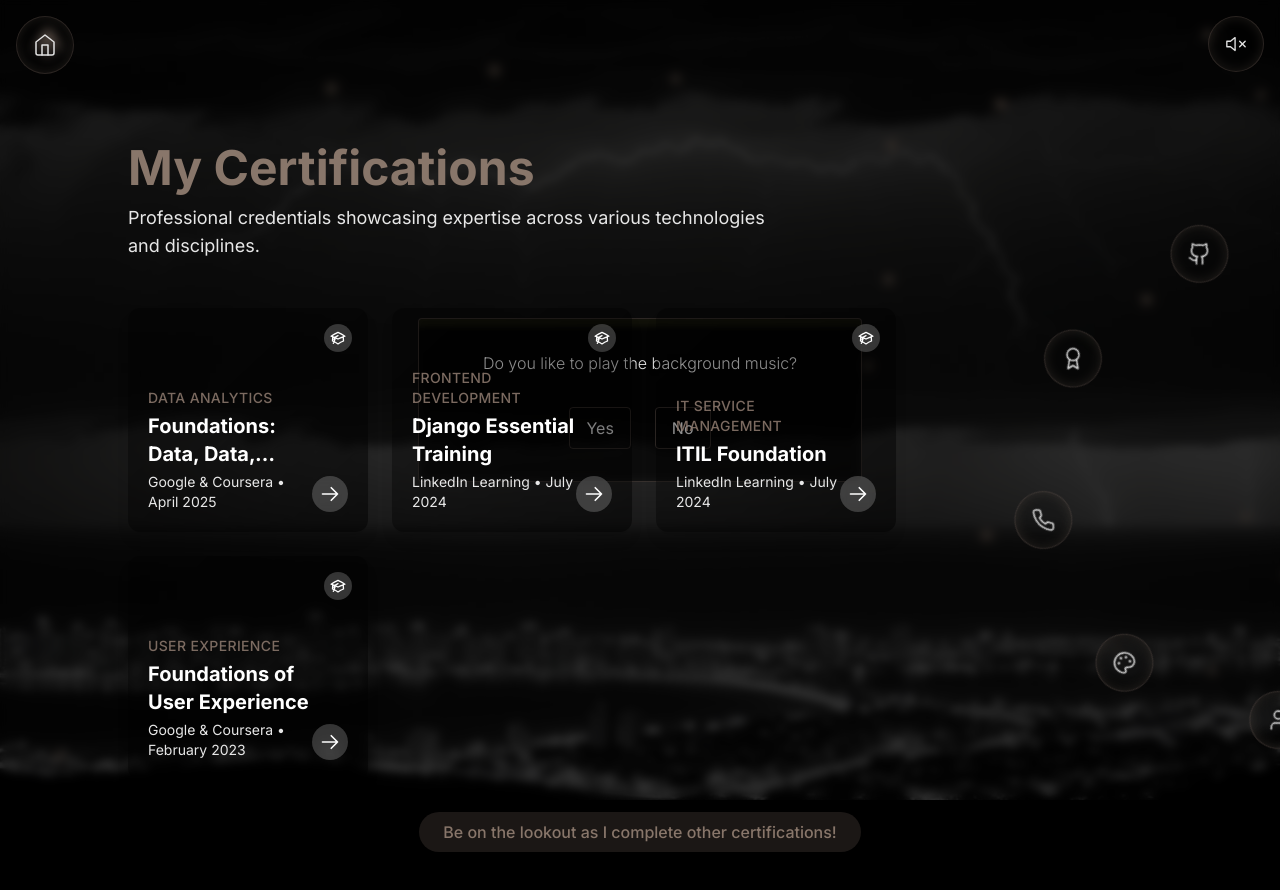
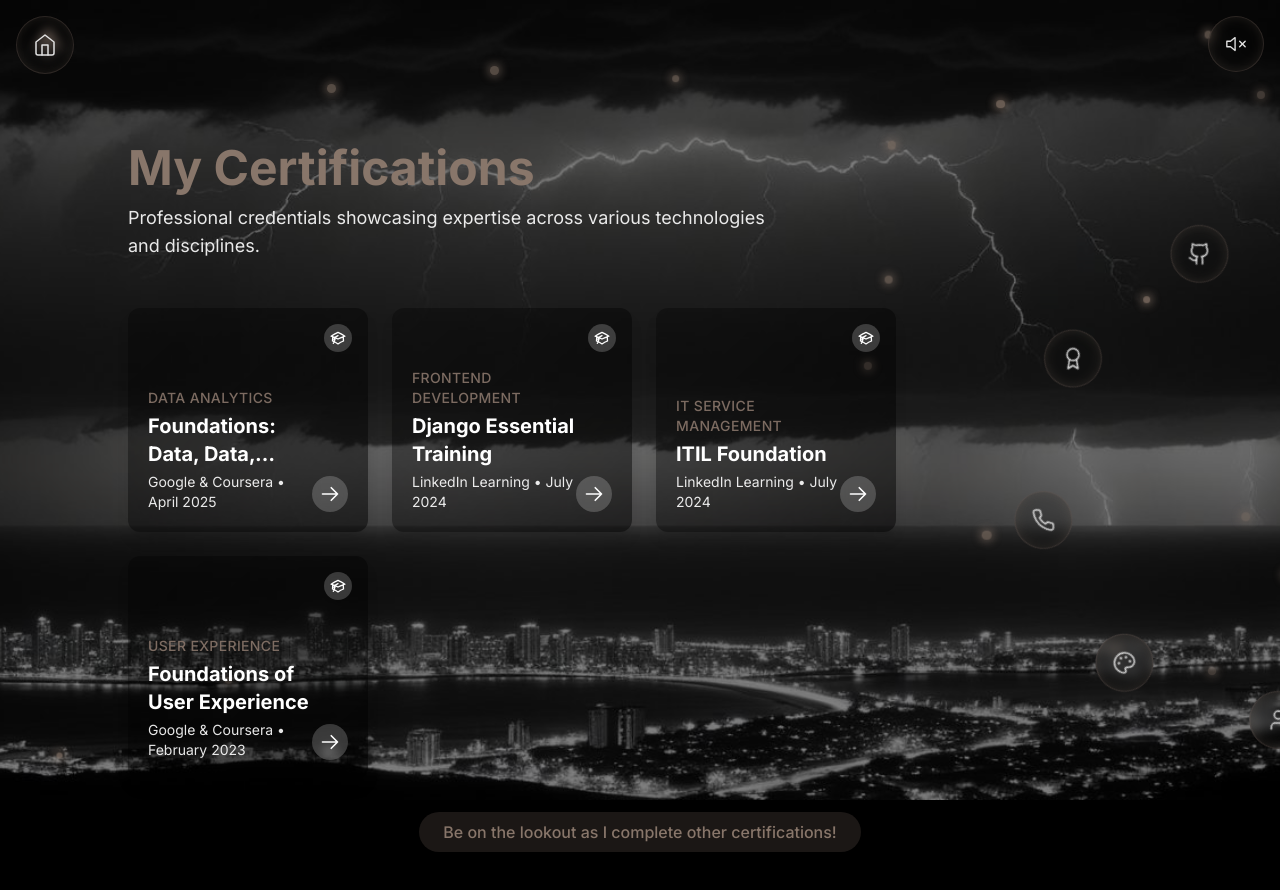
Before and after one commit to Ayandakweyama/NextJs-ThreeJs-Portfolio-site, a Next.js app: page /certifications in a window 1280 px wide. Shown: the top 890 px of the page. Built offline with nearby package versions, Linux system fonts and the light colour scheme.

Commit message:
fourth commit

```diff
--- a/src/components/Sound.jsx
+++ b/src/components/Sound.jsx
@@ -4,29 +4,16 @@ import { Volume2, VolumeX } from "lucide-react";
 import React, { useEffect, useRef, useState } from "react";
 import { createPortal } from "react-dom";
 
-const Modal = ({ onClose, toggle }) => {
+const Modal = ({ onClose }) => {
+  useEffect(() => {
+    const timer = setTimeout(onClose, 5000);
+    return () => clearTimeout(timer);
+  }, [onClose]);
+
   return createPortal(
     <div className="fixed inset-0 bg-background/60 backdrop-blur-sm flex items-center justify-center">
-      <div
-        className="bg-background/20 border border-accent/30 border-solid backdrop-blur-[6px]
-            py-8 px-6 xs:px-10 sm:px-16 rounded shadow-glass-inset text-center space-y-8
-            "
-      >
-        <p className="font-light">Do you like to play the background music?</p>
-        <div className="flex items-center justify-center space-x-4">
-          <button
-            onClick={toggle}
-            className="px-4 py-2 border border-accent/30 border-solid hover:shadow-glass-sm rounded mr-2"
-          >
-            Yes
-          </button>
-          <button
-            onClick={onClose}
-            className="px-4 py-2 border border-accent/30 border-solid hover:shadow-glass-sm rounded"
-          >
-            No
-          </button>
-        </div>
+      <div className="bg-background/20 border border-accent/30 border-solid backdrop-blur-[6px] py-4 px-6 xs:px-8 sm:px-10 rounded shadow-glass-inset text-center">
+        <p className="font-light">For the best experience, enable audio</p>
       </div>
     </div>,
     document.getElementById("my-modal")
@@ -82,10 +69,7 @@ const Sound = () => {
 
   return (
     <div className="fixed bottom-4 left-4 md:bottom-auto md:top-4 md:left-auto md:right-4 z-50 group">
-      {showModal && (
-        <Modal onClose={() => setShowModal(false)} toggle={toggle} />
-      )}
-
+      {showModal && <Modal onClose={() => setShowModal(false)} />}
       <audio ref={audioRef} loop>
         <source src="/audio/Iskhova.mp3" type="audio/mpeg" />
         your browser does not support the audio element.
```
